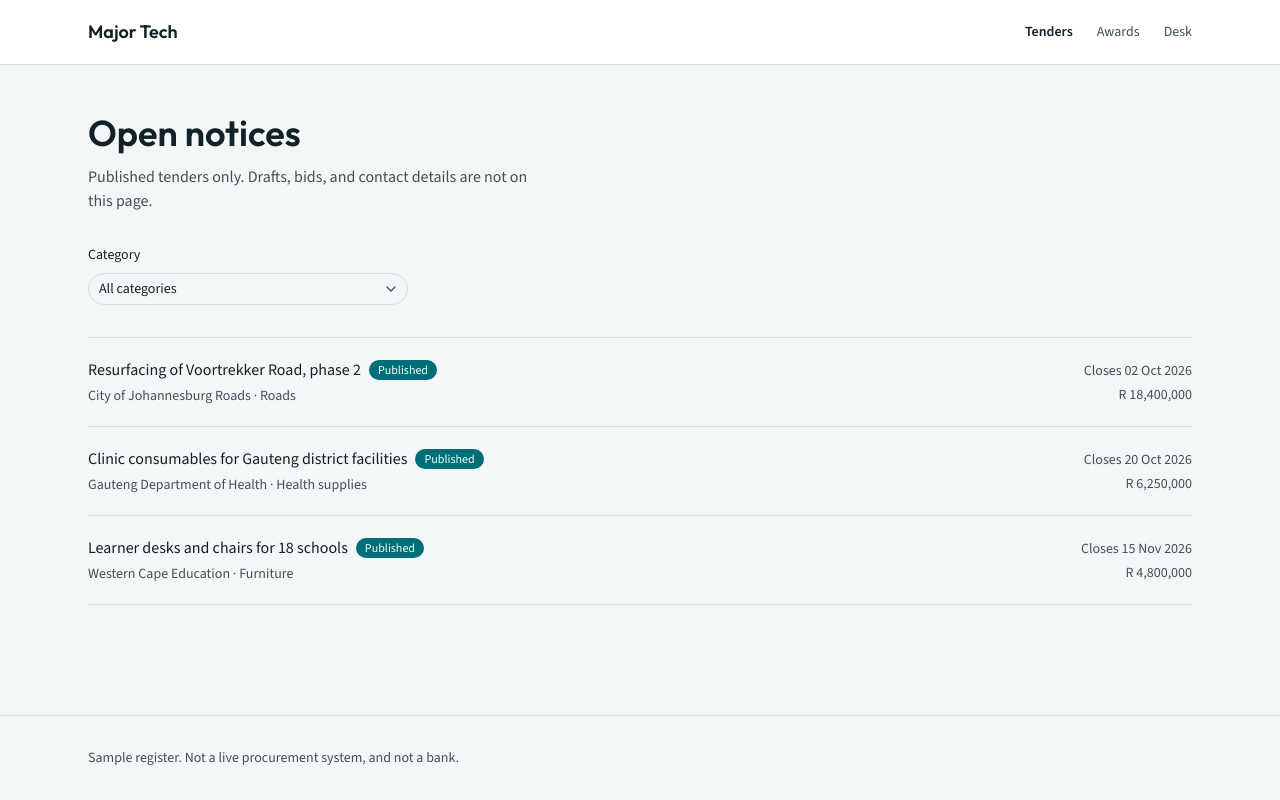
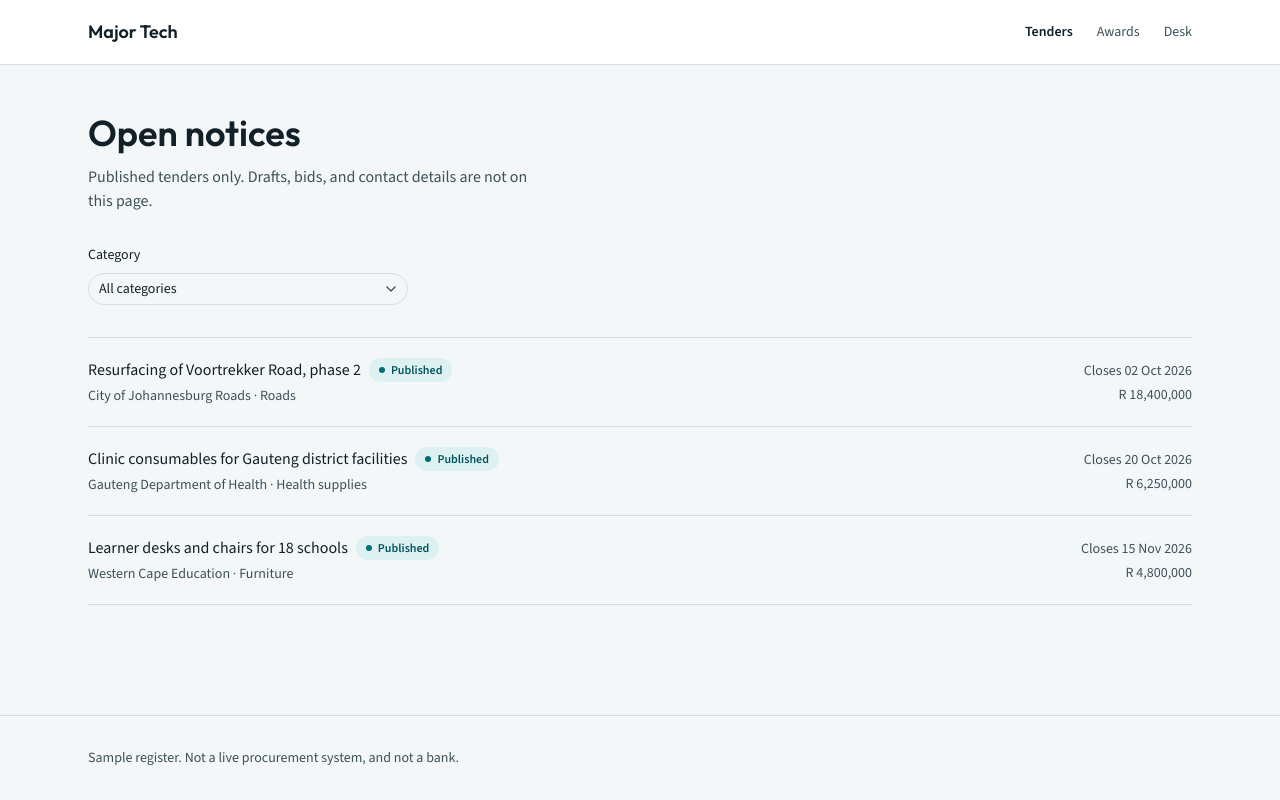
Before and after one commit to MrSolution07/tender_system, a Next.js app in the folder apps/web/: page /tenders in a window 1280 px wide. Built offline with nearby package versions, Linux system fonts and the light colour scheme.

Commit message:
Update status-badge.tsx
feat(ui): colour-code tender status badges with a dot and tinted pill

```diff
--- a/apps/web/components/status-badge.tsx
+++ b/apps/web/components/status-badge.tsx
@@ -1,20 +1,58 @@
 import type { TenderStatus } from "@tender/shared";
-import { Badge } from "@/components/ui/badge";
 import { TENDER_STATUS_LABEL } from "@/lib/labels";
+import { cn } from "@/lib/utils";
 
-const variantFor: Record<
-  TenderStatus,
-  "default" | "secondary" | "outline" | "destructive"
-> = {
-  draft: "outline",
-  published: "default",
-  closed: "secondary",
-  evaluating: "secondary",
-  awarded: "default",
-  completed: "outline",
-  archived: "destructive",
+const tone: Record<TenderStatus, { pill: string; dot: string }> = {
+  draft: {
+    pill: "bg-status-draft-bg text-status-draft-fg",
+    dot: "bg-status-draft-dot",
+  },
+  published: {
+    pill: "bg-status-published-bg text-status-published-fg",
+    dot: "bg-status-published-dot",
+  },
+  closed: {
+    pill: "bg-status-closed-bg text-status-closed-fg",
+    dot: "bg-status-closed-dot",
+  },
+  evaluating: {
+    pill: "bg-status-evaluating-bg text-status-evaluating-fg",
+    dot: "bg-status-evaluating-dot",
+  },
+  awarded: {
+    pill: "bg-status-awarded-bg text-status-awarded-fg",
+    dot: "bg-status-awarded-dot",
+  },
+  completed: {
+    pill: "bg-status-completed-bg text-status-completed-fg",
+    dot: "bg-status-completed-dot",
+  },
+  archived: {
+    pill: "bg-status-archived-bg text-status-archived-fg",
+    dot: "bg-status-archived-dot",
+  },
 };
 
-export function StatusBadge({ status }: { status: TenderStatus }) {
-  return <Badge variant={variantFor[status]}>{TENDER_STATUS_LABEL[status]}</Badge>;
+export function StatusBadge({
+  status,
+  className,
+}: {
+  status: TenderStatus;
+  className?: string;
+}) {
+  const { pill, dot } = tone[status];
+
+  return (
+    <span
+      data-slot="status-badge"
+      className={cn(
+        "inline-flex h-6 w-fit shrink-0 items-center gap-1.5 whitespace-nowrap rounded-full px-2.5 text-xs font-semibold",
+        pill,
+        className,
+      )}
+    >
+      <span aria-hidden="true" className={cn("size-1.5 rounded-full", dot)} />
+      {TENDER_STATUS_LABEL[status]}
+    </span>
+  );
 }
```
